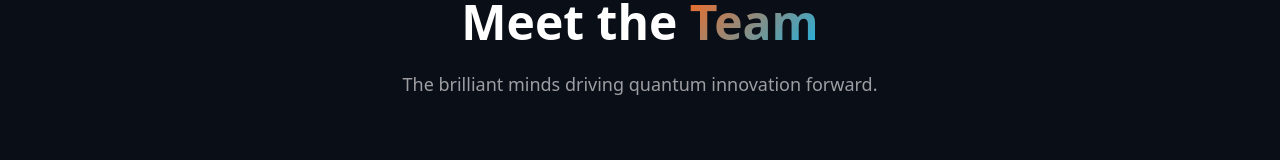
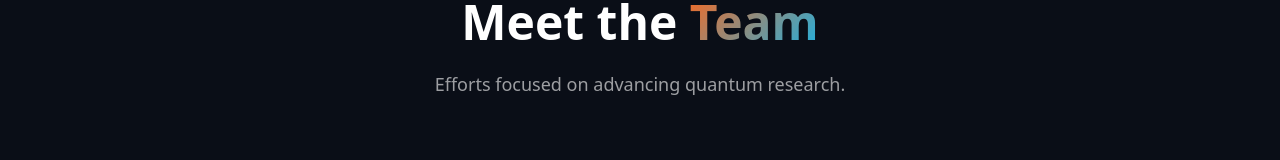
Before and after one commit to qucis/qucis.github.io, a React (Vite) app: page /#/team in a window 1280 px wide. Shown: the part 249-409 px from the top of the page. Built offline with nearby package versions, Linux system fonts and the light colour scheme.

Commit message:
Updated team section subtitle

```diff
--- a/src/sections/Team.tsx
+++ b/src/sections/Team.tsx
@@ -69,7 +69,7 @@ export default function Team() {
             Meet the <span className="text-gradient">Team</span>
           </h2>
           <p className="text-white/60 max-w-2xl mx-auto text-lg">
-            The brilliant minds driving quantum innovation forward.
+            Efforts focused on advancing quantum research.
           </p>
         </div>
 
```
Also changed, not shown: 2 other files (tests, documents, lock files or other folders).
